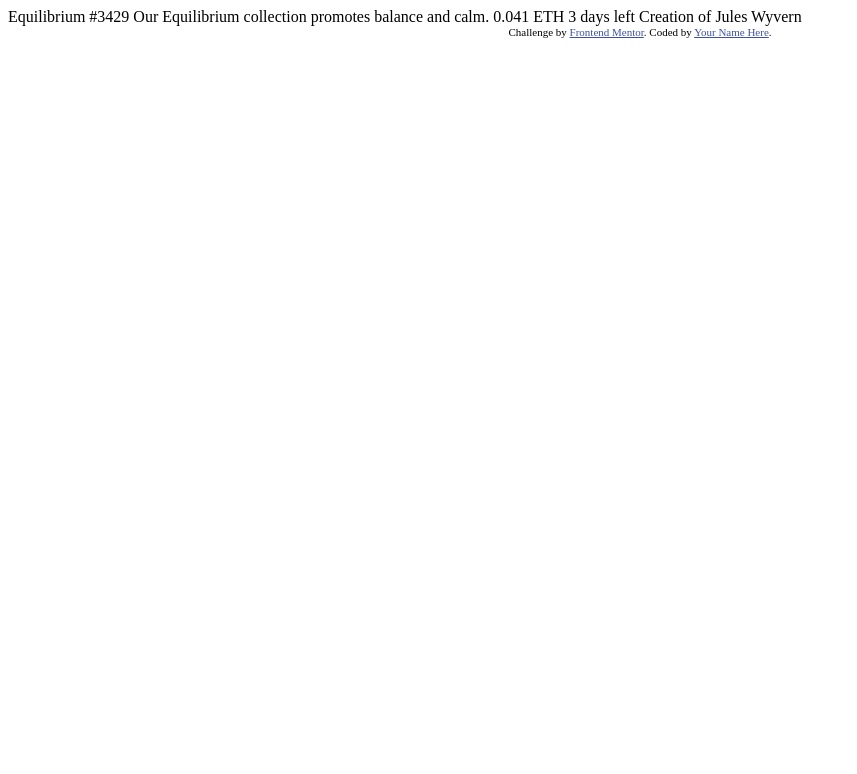
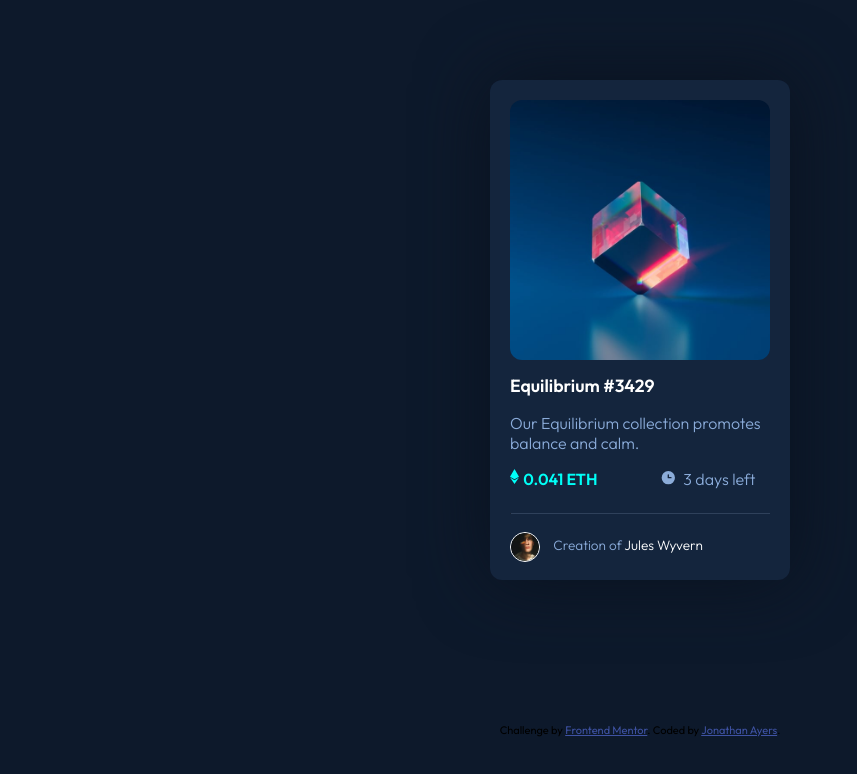
Before and after one commit to jmsreya/nft-preview-card-component-main, a plain HTML site: page index.html in a window 1280 px wide. Shown: the whole page, without its empty margins (0-857 px from the left). Drawn offline with Linux system fonts and the light colour scheme.

Commit message:
Completed

```diff
--- a/index.html
+++ b/index.html
@@ -3,9 +3,11 @@
 <head>
   <meta charset="UTF-8">
   <meta name="viewport" content="width=device-width, initial-scale=1.0"> <!-- displays site properly based on user's device -->
-
+  <link rel="preconnect" href="https://fonts.googleapis.com">
+  <link rel="preconnect" href="https://fonts.gstatic.com" crossorigin>
+  <link href="https://fonts.googleapis.com/css2?family=Outfit:wght@300;400;600&display=swap" rel="stylesheet">
   <link rel="icon" type="image/png" sizes="32x32" href="./images/favicon-32x32.png">
-
+  <link rel="stylesheet" href="style.css">
   <title>Frontend Mentor | NFT preview card component</title>
 
   <!-- Feel free to remove these styles or customise in your own stylesheet 👍 -->
@@ -15,19 +17,39 @@
   </style>
 </head>
 <body>
+  <section>
+    <div class="card">
+      <div class="img-box">
+        <img class="nft-img" src="/images/image-equilibrium.jpg" alt="Ethereum Image">
+        <div class="nft-img-overlay">
+          <img class="view" src="/images/icon-view.svg" alt="View NFT Image">
+        </div>
+        </div>
+        <h2>Equilibrium #3429</h2>
+        <p class="information">Our Equilibrium collection promotes balance and calm.</p>
 
-  Equilibrium #3429
+      <div class="amounts">
+        <img class="eth-img" src="/images/icon-ethereum.svg" alt="ethereum-icon">
+        <p class="nft-value">0.041 ETH</p>
+        <img class="clock-icon" src="/images/icon-clock.svg" alt="clock-icon">
+        <p class="time">3 days left</p>
+      </div>
 
-  Our Equilibrium collection promotes balance and calm.
+        <hr>
 
-  0.041 ETH
-  3 days left
+        <div class="artist">
+          <img class="artist-img" src="/images/image-avatar.png" alt="Artist Image">
+          <p class="artist-text">
+            <span>Creation of </span> Jules Wyvern</p>
+          </div>
 
-  Creation of Jules Wyvern
+      </div>
+    </div>
+  </section>
 
   <div class="attribution">
     Challenge by <a href="https://www.frontendmentor.io?ref=challenge" target="_blank">Frontend Mentor</a>.
-    Coded by <a href="#">Your Name Here</a>.
+    Coded by <a href="#">Jonathan Ayers</a>.
   </div>
 </body>
 </html>
--- /dev/null
+++ b/style.css
@@ -0,0 +1,151 @@
+:root {
+    --verydarkblue: hsl(216, 50%, 16%);
+    --darkblueline: hsl(215, 32%, 27%);
+    --white:  hsl(0, 0%, 100%);
+    --softblue: hsl(215, 51%, 70%);
+    --cyan: hsl(178, 100%, 50%);
+}
+
+*, *::before, *::after {
+    box-sizing: border-box;
+}
+
+body {
+    display: grid;
+    min-height: 100vh;
+    place-items: center;
+    background-color: hsl(217, 54%, 11%);
+    font-family: 'Outfit', sans-serif;
+    font-size: 16px;
+}
+
+
+.card {
+    height: 500px;
+    width: 300px;
+    background-color: hsl(216, 50%, 16%);
+    padding: 20px;
+    border-radius: 12px;
+    filter: drop-shadow(0px 20px 10px hsl(217, 54%, 6%));
+    filter: drop-shadow(0px 0px 35px hsl(217, 54%, 8%));
+}
+
+.img-box {
+    height: 260px;
+}
+
+.nft-img {
+    opacity: 1;
+    display: block;
+    width: 100%;
+    height: auto;
+    border-radius: 12px;
+    transition: .5s ease-in-out;
+    backface-visibility: hidden;
+}
+
+.nft-img:hover {
+    cursor: pointer;
+}
+
+.view {
+    position: absolute;
+    top: 110px;
+    left: 110px;
+}
+
+.nft-img-overlay {
+    position: relative;
+    width: 100%;
+    height: 260px;
+    margin: auto;
+    opacity: 0;
+    transition: 0.5s ease-in-out;
+    box-shadow: inset 0 0 0 130px rgb(0, 255, 247, 0.4);
+    border-radius: 12px;
+    transform: translateY(-260px);
+}
+
+.nft-img-overlay:hover {
+    opacity: 1;
+}
+
+
+h2 {
+    font-size: 1.1em;
+    margin: 20 0 0 0;
+    color: var(--white);
+    transition: .4s ease-in-out;
+}
+
+h2:hover {
+    cursor: pointer;
+    color: var(--cyan);
+
+}
+
+.information {
+    color: var(--softblue);
+    font-weight: 300;
+}
+
+.amounts {
+    display: grid;
+    grid-template-columns: 1fr 2fr 1fr 2fr;
+}
+
+.eth-img {
+    width: 9px;
+    height: auto;
+    border-radius: 12px;
+}
+
+.nft-value {
+    color: var(--cyan);
+    margin-left: -30px;
+    font-weight: 600;
+    margin-top: 0;
+}
+
+.clock-icon {
+    margin-left: 20px;
+}
+
+.time {
+    color: var(--softblue);
+    font-weight: 300;
+    margin-top: 0;
+}
+
+hr {
+    border-top: 1px;
+    border-color: var(--darkblueline);
+}
+
+.artist {
+    display: grid;
+    grid-template-columns: 1fr 5fr;
+}
+
+.artist-img {
+   width: 30px;
+   height: auto;
+   border: 1px solid white;
+   border-radius: 50px;
+   margin-top: 10px;
+}
+
+.artist-text {
+    font-weight: 300;
+    color: var(--white);
+    font-size: .85rem;
+}
+
+.artist-text:hover {
+    cursor: pointer;
+    color: var(--cyan);
+}
+
+.artist-text span {
+    color: var(--softblue)
+}
```
